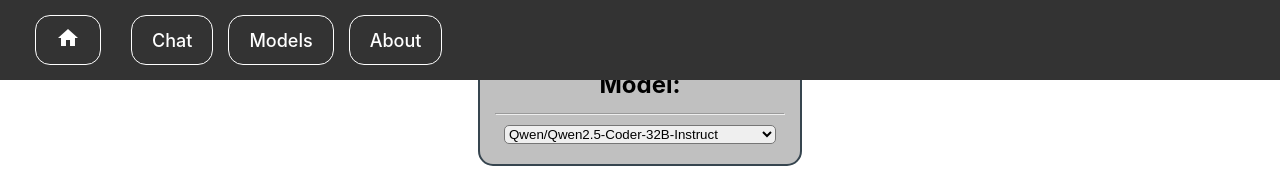
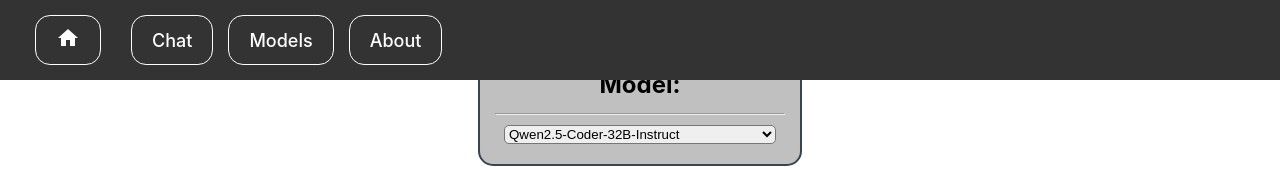
Before and after one commit to GavinHungaski/code-hydra, a React (Vite) app: page /chat in a window 1280 px wide. Shown: the top 184 px of the page. Built offline with nearby package versions, Linux system fonts and the light colour scheme.

Commit message:
added dynamic model switching (needs work)

```diff
--- a/src/components/MessageWindow/MessageWindow.jsx
+++ b/src/components/MessageWindow/MessageWindow.jsx
@@ -26,7 +26,7 @@ const buttonDisabledStyle = {
     cursor: 'not-allowed'
 }
 
-export default function MessageWindow() {
+export default function MessageWindow(props) {
     const [messages, setMessages] = useState([])
     const [isLoading, setIsLoading] = useState(false)
     const questionRef = useRef(null)
@@ -49,7 +49,8 @@ export default function MessageWindow() {
         if (questionText == "") {
             response = "Please ask a question!"
         } else {
-            response = await loadModel('Qwen/Qwen2.5-Coder-32B-Instruct', questionText)
+            console.log(props.selectedModel)
+            response = await loadModel(props.selectedModel, questionText)
         }
 
         console.log(response)
--- a/src/components/ModelPicker/ModelPicker.jsx
+++ b/src/components/ModelPicker/ModelPicker.jsx
@@ -1,13 +1,13 @@
 import './ModelPicker.css'
 
-export default function ModelPicker() {
+export default function ModelPicker(props) {
     return (
         <div class="picker-container">
             <h2>Model:</h2>
             <hr />
-            <select>
-                <option>Qwen/Qwen2.5-Coder-32B-Instruct</option>
-                <option>deepseek-ai/DeepSeek-Coder-V2-Instruct</option>
+            <select value={props.selectedModel} onChange={(e) => props.handleModelChange(e.target.value)}>
+                <option value="Qwen/Qwen2.5-Coder-32B-Instruct">Qwen2.5-Coder-32B-Instruct</option>
+                <option value="deepseek-ai/DeepSeek-Coder-V2-Instruct">DeepSeek-Coder-V2-Instruct</option>
             </select>
         </div>
     )
--- a/src/pages/ChatPage.jsx
+++ b/src/pages/ChatPage.jsx
@@ -1,18 +1,31 @@
+import React, { useState } from 'react'
 import MessageWindow from "../components/MessageWindow/MessageWindow.jsx"
 import ModelPicker from "../components/ModelPicker/ModelPicker.jsx"
 
+
+const divStyle = {
+  position: 'relative',
+  display: 'flex',
+  flexDirection: 'column',
+  width: '100vw',
+}
+
+
 export default function ChatPage() {
-  const divStyle = {
-    position: 'relative',
-    display: 'flex',
-    flexDirection: 'column',
-    width: '100vw',
-  }
+  const [selectedModel, setSelectedModel] = useState("")
 
   return (
     <div style={divStyle}>
-      <ModelPicker />
-      <MessageWindow />
+      <ModelPicker
+        selectedModel={selectedModel}
+        handleModelChange={(model) =>
+          {
+            console.log(model)
+            setSelectedModel(model)
+          }
+        }
+      />
+      <MessageWindow selectedModel={selectedModel} />
     </div>
   )
 }
```
Also changed, not shown: public/qwen-icon.png.
